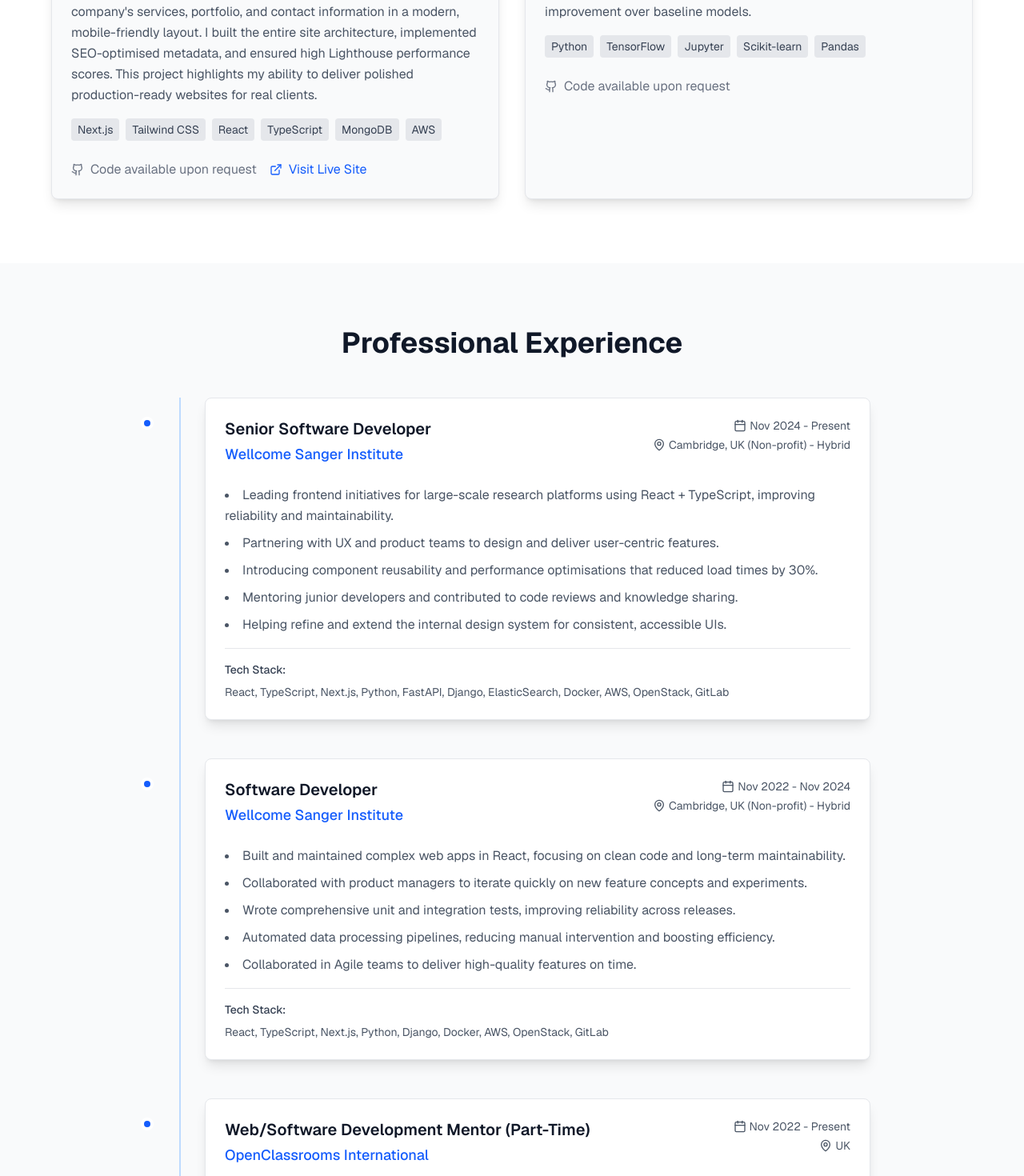
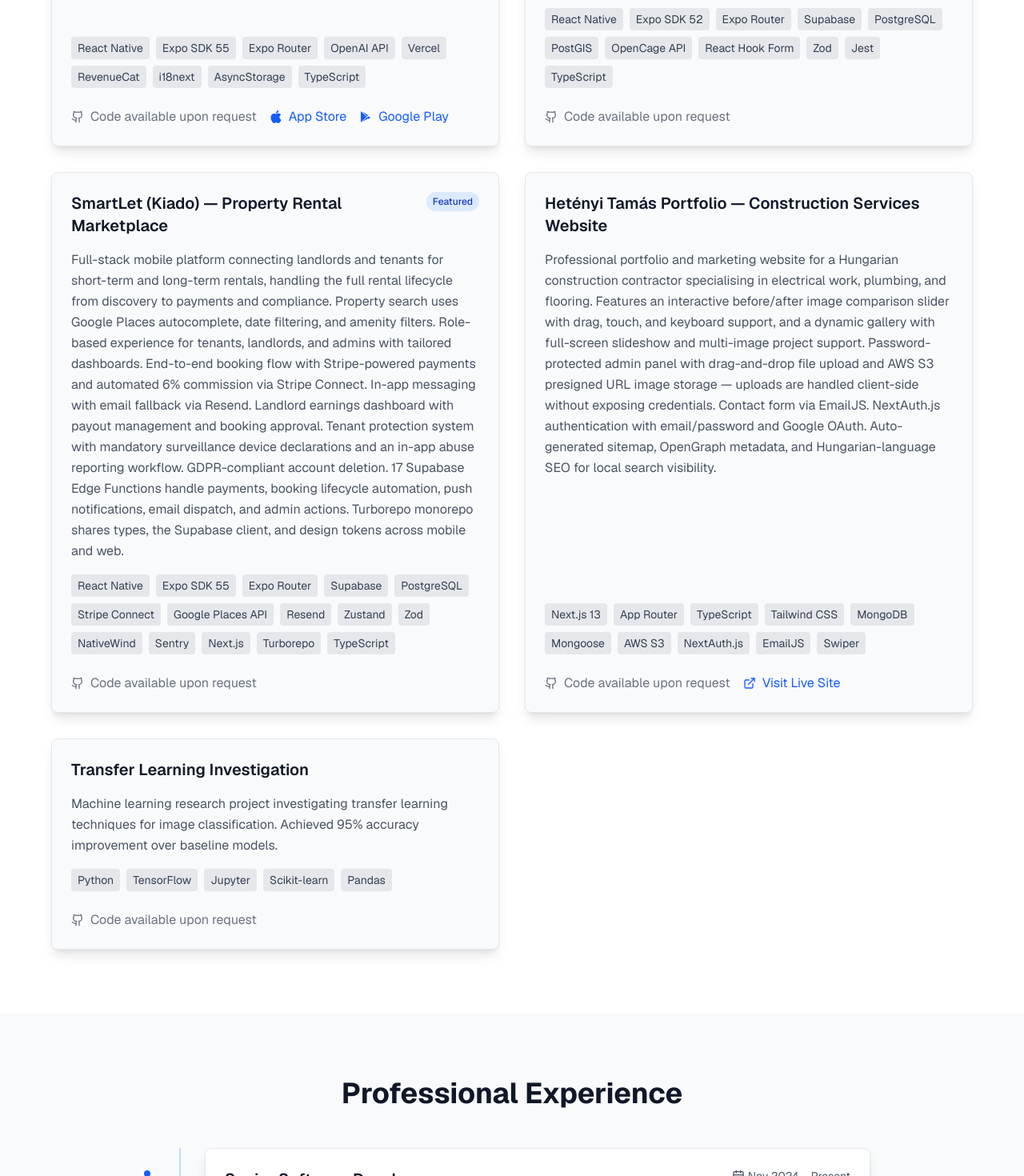
Before and after one commit to balazshetenyi/portfolio-next, a Next.js app: page / in a window 1280 px wide. Shown: the part 2880-4350 px from the top of the page at 80% size. Built offline with nearby package versions, Linux system fonts and the light colour scheme.

Commit message:
feat: add Apple and Google Play icons to project cards and update experience descriptions

```diff
--- a/src/components/projects-section.tsx
+++ b/src/components/projects-section.tsx
@@ -3,6 +3,22 @@
 import { projects } from "@/constants/projects";
 import { motion } from "framer-motion";
 import { Github, ExternalLink } from "lucide-react";
+
+function AppleIcon({ className }: { className?: string }) {
+  return (
+    <svg viewBox="0 0 24 24" className={className} fill="currentColor">
+      <path d="M12.152 6.896c-.948 0-2.415-1.078-3.96-1.04-2.04.027-3.91 1.183-4.961 3.014-2.117 3.675-.546 9.103 1.519 12.09 1.013 1.454 2.208 3.09 3.792 3.029 1.52-.065 2.09-.987 3.935-.987 1.831 0 2.35.987 3.96.948 1.637-.026 2.676-1.48 3.676-2.948 1.156-1.688 1.636-3.325 1.662-3.415-.039-.013-3.182-1.221-3.22-4.857-.026-3.04 2.48-4.494 2.597-4.559-1.429-2.09-3.623-2.324-4.39-2.376-2-.156-3.675 1.09-4.61 1.09zM15.53 3.83c.843-1.012 1.4-2.427 1.245-3.83-1.207.052-2.662.805-3.532 1.818-.78.896-1.454 2.338-1.273 3.714 1.338.104 2.715-.688 3.559-1.701" />
+    </svg>
+  );
+}
+
+function GooglePlayIcon({ className }: { className?: string }) {
+  return (
+    <svg viewBox="0 0 24 24" className={className} fill="currentColor">
+      <path d="M3.609 1.814L13.792 12 3.61 22.186a.996.996 0 01-.61-.92V2.734a1 1 0 01.609-.92zm10.89 10.893l2.302 2.302-10.937 6.333 8.635-8.635zm3.199-1.234l2.302 1.33c.705.406.705 1.42 0 1.826L17.7 15.96l-2.54-2.54 2.538-2.947zM5.864 2.658L16.8 8.99l-2.302 2.302-8.635-8.635z" />
+    </svg>
+  );
+}
 
 export function ProjectsSection() {
   const containerVariants = {
@@ -51,7 +67,7 @@
               <motion.div
                 key={project.title}
                 variants={itemVariants}
-                className={`bg-gray-50 dark:bg-gray-800 rounded-lg p-6 shadow-lg border border-gray-200 dark:border-gray-700 hover:shadow-xl transition-shadow duration-300 ${
+                className={`flex flex-col bg-gray-50 dark:bg-gray-800 rounded-lg p-6 shadow-lg border border-gray-200 dark:border-gray-700 hover:shadow-xl transition-shadow duration-300 ${
                   project.featured ? "md:col-span-1" : ""
                 }`}
               >
@@ -70,6 +86,7 @@
                   {project.description}
                 </p>
 
+                <div className="mt-auto">
                 <div className="flex flex-wrap gap-2 mb-6">
                   {project.techStack.map((tech) => (
                     <span
@@ -110,6 +127,29 @@
                       Visit Live Site
                     </a>
                   )}
+                  {project.appStoreUrl && (
+                    <a
+                      href={project.appStoreUrl}
+                      target="_blank"
+                      rel="noopener noreferrer"
+                      className="inline-flex items-center text-blue-600 dark:text-blue-400 hover:text-blue-800 dark:hover:text-blue-300 transition-colors"
+                    >
+                      <AppleIcon className="mr-2 h-4 w-4" />
+                      App Store
+                    </a>
+                  )}
+                  {project.playStoreUrl && (
+                    <a
+                      href={project.playStoreUrl}
+                      target="_blank"
+                      rel="noopener noreferrer"
+                      className="inline-flex items-center text-blue-600 dark:text-blue-400 hover:text-blue-800 dark:hover:text-blue-300 transition-colors"
+                    >
+                      <GooglePlayIcon className="mr-2 h-4 w-4" />
+                      Google Play
+                    </a>
+                  )}
+                </div>
                 </div>
               </motion.div>
             ))}
--- a/src/constants/experience.ts
+++ b/src/constants/experience.ts
@@ -1,57 +1,53 @@
 export const experiences = [
   {
     title: "Senior Software Developer",
-    company: "Wellcome Sanger Institute",
-    location: "Cambridge, UK (Non-profit) - Hybrid",
-    period: "Nov 2024 - Present",
+    company: "COSMIC – Wellcome Sanger Institute",
+    location: "Cambridge, UK · Hybrid",
+    period: "Nov 2024 – Present",
     description: [
-      "Leading frontend initiatives for large-scale research platforms using React + TypeScript, improving reliability and maintainability.",
-      "Partnering with UX and product teams to design and deliver user-centric features.",
-      "Introducing component reusability and performance optimisations that reduced load times by 30%.",
-      "Mentoring junior developers and contributed to code reviews and knowledge sharing.",
-      "Helping refine and extend the internal design system for consistent, accessible UIs.",
+      "Promoted for consistently exceeding expectations across technical delivery, team contribution, and mentoring junior developers.",
+      "Led full-stack development of a document management system for research data ingestion, owning architecture decisions across a FastAPI/PostgreSQL backend and React frontend end-to-end from database schema through to UI.",
+      "Designed an Elasticsearch sync architecture for full-text search across scientific documents, integrating two-phase S3 upload workflows with automatic indexing triggered via Celery task queues.",
+      "Delivered a genomic data platform in Next.js/React and TypeScript with an AWS S3-backed secure download system using pre-signed URLs and Elasticsearch-powered curation workflows for cancer variant data.",
+      "Mentored junior developers through code reviews, pair programming, and structured technical guidance.",
     ],
     stack:
-      "React, TypeScript, Next.js, Python, FastAPI, Django, ElasticSearch, Docker, AWS, OpenStack, GitLab",
+      "React, TypeScript, Next.js, Python, FastAPI, SQLAlchemy, Alembic, Elasticsearch, Celery, Redis, PostgreSQL, AWS S3, Docker, GitLab CI",
   },
   {
     title: "Software Developer",
-    company: "Wellcome Sanger Institute",
-    location: "Cambridge, UK (Non-profit) - Hybrid",
-    period: "Nov 2022 - Nov 2024",
+    company: "COSMIC – Wellcome Sanger Institute",
+    location: "Cambridge, UK · Hybrid",
+    period: "Nov 2022 – Nov 2024",
     description: [
-      "Built and maintained complex web apps in React, focusing on clean code and long-term maintainability.",
-      "Collaborated with product managers to iterate quickly on new feature concepts and experiments.",
-      "Wrote comprehensive unit and integration tests, improving reliability across releases.",
-      "Automated data processing pipelines, reducing manual intervention and boosting efficiency.",
-      "Collaborated in Agile teams to deliver high-quality features on time.",
+      "Built and maintained a research data management platform using FastAPI, PostgreSQL, and Elasticsearch, with async background task pipelines via Celery/Redis for document ingestion, PubMed literature syncing, and S3 file management.",
+      "Built full-stack curation tooling for cancer integration and actionability workflows, integrating a Django/OAuth backend with JWT token refresh, custom API client abstraction, and multi-step form validation.",
+      "Delivered production-quality frontend infrastructure: Storybook component library, Jest/React Testing Library tests, auth flows, and GitLab CI with Husky pre-commit hooks on a large-scale bioinformatics web application.",
+      "Contributed to async Python backend with SQLAlchemy async sessions, Alembic migrations, and Docker Compose orchestration supporting CI/CD deployment via GitLab.",
     ],
     stack:
-      "React, TypeScript, Next.js, Python, Django, Docker, AWS, OpenStack, GitLab",
+      "React, TypeScript, Python, FastAPI, Django, PostgreSQL, Elasticsearch, Celery, Redis, AWS, Docker, GitLab CI, Jest, Storybook",
   },
   {
     title: "Web/Software Development Mentor (Part-Time)",
     company: "OpenClassrooms International",
-    location: "UK",
-    period: "Nov 2022 - Present",
+    location: "UK · Remote",
+    period: "Nov 2022 – Present",
     description: [
-      "Guiding students through building JavaScript, React, and Node.js applications, with a focus on modular design and best practices.",
-      "Supporting projects involving frontend architecture, API integration, and cloud deployment.",
-      "Highlighting the importance of scalability, testing, and agile collaboration.",
+      "Mentored students through full-stack projects in JavaScript, React, and Node.js, guiding them from fundamentals to production-ready application architecture.",
+      "Provided structured feedback on frontend and backend design, API integration, and deployment, with emphasis on scalability, clean code, and professional engineering practices.",
     ],
-    stack:
-      "HTML, CSS, JavaScript, TypeScript, React, Python, C#, REST API, Node.JS, SQL, MongoDB",
+    stack: "JavaScript, TypeScript, React, Node.js, REST API, HTML, CSS",
   },
   {
     title: "Full-Stack Software Developer",
     company: "Passle Ltd.",
-    location: "Oxford, UK (SaaS)",
-    period: "May 2021 - Nov 2022",
+    location: "Oxford, UK · Hybrid",
+    period: "May 2021 – Nov 2022",
     description: [
-      "Delivered customer-facing features in a commercial SaaS platform, collaborating closely with product and design teams.",
-      "Worked across the stack with Angular, TypeScript, and .NET, building secure and reliable solutions.",
-      "Gained early exposure to multi-team collaboration in a growing codebase.",
+      "Delivered customer-facing features across a commercial SaaS platform using Angular, TypeScript, and C#.NET, contributing to a shared codebase across multiple product teams.",
+      "Built secure, reliable full-stack solutions in close collaboration with product and design, developing strong foundations in agile delivery and cross-functional teamwork.",
     ],
-    stack: "Angular, TypeScript, C#, .NET MVC, MongoDB",
+    stack: "Angular, TypeScript, C#, .NET, MongoDB",
   },
 ];
--- a/src/constants/projects.ts
+++ b/src/constants/projects.ts
@@ -1,33 +1,88 @@
 export const projects = [
   {
-    title: "Community Notice Board App",
+    title: "Recipify — AI-Powered Recipe Builder",
     description:
-      "A React Native mobile application with real-time notifications and community engagement features. Built with modern mobile development practices and seamless user experience.",
-    techStack: ["React Native", "Expo", "Supabase", "TypeScript", "PostgreSQL"],
+      "Full-stack mobile app that transforms a photo of your fridge into personalized recipe ideas. Uses GPT Vision to identify ingredients with confidence scores, then generates recipes ranked by match score and filtered by dietary preference (vegan, keto, gluten-free, halal). Features immersive step-by-step cooking mode, automatic shopping list generation for missing ingredients, offline-first persistence, in-app subscriptions via RevenueCat, and full internationalization across 10+ languages. A Vercel serverless proxy keeps API credentials off the client. Deployed via EAS with separate preview and production channels.",
+    techStack: [
+      "React Native",
+      "Expo SDK 55",
+      "Expo Router",
+      "OpenAI API",
+      "Vercel",
+      "RevenueCat",
+      "i18next",
+      "AsyncStorage",
+      "TypeScript",
+    ],
+    githubUrl: null,
+    liveUrl: null,
+    appStoreUrl:
+      "https://apps.apple.com/gb/app/recipify-ai-recipe-scanner/id6765924678",
+    playStoreUrl:
+      "https://play.google.com/store/apps/details?id=co.uk.recipify.app&pcampaignid=web_share",
+    featured: true,
+  },
+  {
+    title: "Community Noticeboard — Location-Aware Local Posting Platform",
+    description:
+      "Cross-platform mobile app giving local residents a digital space to share updates, events, services, and opportunities with their neighbourhood. Location-aware post filtering uses PostGIS spatial queries and postcode-to-coordinate geocoding via OpenCage. Features post creation with category tagging and radius targeting, real-time push notifications for nearby posts via Supabase Edge Functions, a reaction system with aggregated like counts, content reporting, and secure auth with sign-up/sign-in/password reset. Row-Level Security enforces data ownership at the database level with no application-layer gatekeeping required. Automatic cleanup of orphaned media from Supabase Storage. Accessibility-labelled components tested with screen reader tooling.",
+    techStack: [
+      "React Native",
+      "Expo SDK 52",
+      "Expo Router",
+      "Supabase",
+      "PostgreSQL",
+      "PostGIS",
+      "OpenCage API",
+      "React Hook Form",
+      "Zod",
+      "Jest",
+      "TypeScript",
+    ],
     githubUrl: null,
     liveUrl: null,
     featured: true,
   },
   {
-    title: "SmartLet Property Management Platform",
+    title: "SmartLet (Kiado) — Property Rental Marketplace",
     description:
-      "Full-stack web application for property management with automated workflows, tenant communication, and financial tracking. Streamlines property operations for landlords.",
-    techStack: ["React Native", "Expo", "Supabase", "TypeScript", "PostgreSQL"],
+      "Full-stack mobile platform connecting landlords and tenants for short-term and long-term rentals, handling the full rental lifecycle from discovery to payments and compliance. Property search uses Google Places autocomplete, date filtering, and amenity filters. Role-based experience for tenants, landlords, and admins with tailored dashboards. End-to-end booking flow with Stripe-powered payments and automated 6% commission via Stripe Connect. In-app messaging with email fallback via Resend. Landlord earnings dashboard with payout management and booking approval. Tenant protection system with mandatory surveillance device declarations and an in-app abuse reporting workflow. GDPR-compliant account deletion. 17 Supabase Edge Functions handle payments, booking lifecycle automation, push notifications, email dispatch, and admin actions. Turborepo monorepo shares types, the Supabase client, and design tokens across mobile and web.",
+    techStack: [
+      "React Native",
+      "Expo SDK 55",
+      "Expo Router",
+      "Supabase",
+      "PostgreSQL",
+      "Stripe Connect",
+      "Google Places API",
+      "Resend",
+      "Zustand",
+      "Zod",
+      "NativeWind",
+      "Sentry",
+      "Next.js",
+      "Turborepo",
+      "TypeScript",
+    ],
     githubUrl: null,
     liveUrl: null,
     featured: true,
   },
   {
-    title: "Hétenyi-Bau Construction Website",
+    title: "Hetényi Tamás Portfolio — Construction Services Website",
     description:
-      "A fully responsive company website designed and developed for a local construction business, Hétenyi-Bau. The site presents the company's services, portfolio, and contact information in a modern, mobile-friendly layout. I built the entire site architecture, implemented SEO-optimised metadata, and ensured high Lighthouse performance scores. This project highlights my ability to deliver polished production-ready websites for real clients.",
+      "Professional portfolio and marketing website for a Hungarian construction contractor specialising in electrical work, plumbing, and flooring. Features an interactive before/after image comparison slider with drag, touch, and keyboard support, and a dynamic gallery with full-screen slideshow and multi-image project support. Password-protected admin panel with drag-and-drop file upload and AWS S3 presigned URL image storage — uploads are handled client-side without exposing credentials. Contact form via EmailJS. NextAuth.js authentication with email/password and Google OAuth. Auto-generated sitemap, OpenGraph metadata, and Hungarian-language SEO for local search visibility.",
     techStack: [
-      "Next.js",
+      "Next.js 13",
+      "App Router",
+      "TypeScript",
       "Tailwind CSS",
-      "React",
-      "TypeScript",
       "MongoDB",
-      "AWS",
+      "Mongoose",
+      "AWS S3",
+      "NextAuth.js",
+      "EmailJS",
+      "Swiper",
     ],
     githubUrl: null,
     liveUrl: "https://www.hetenyi-bau.hu/",
```
